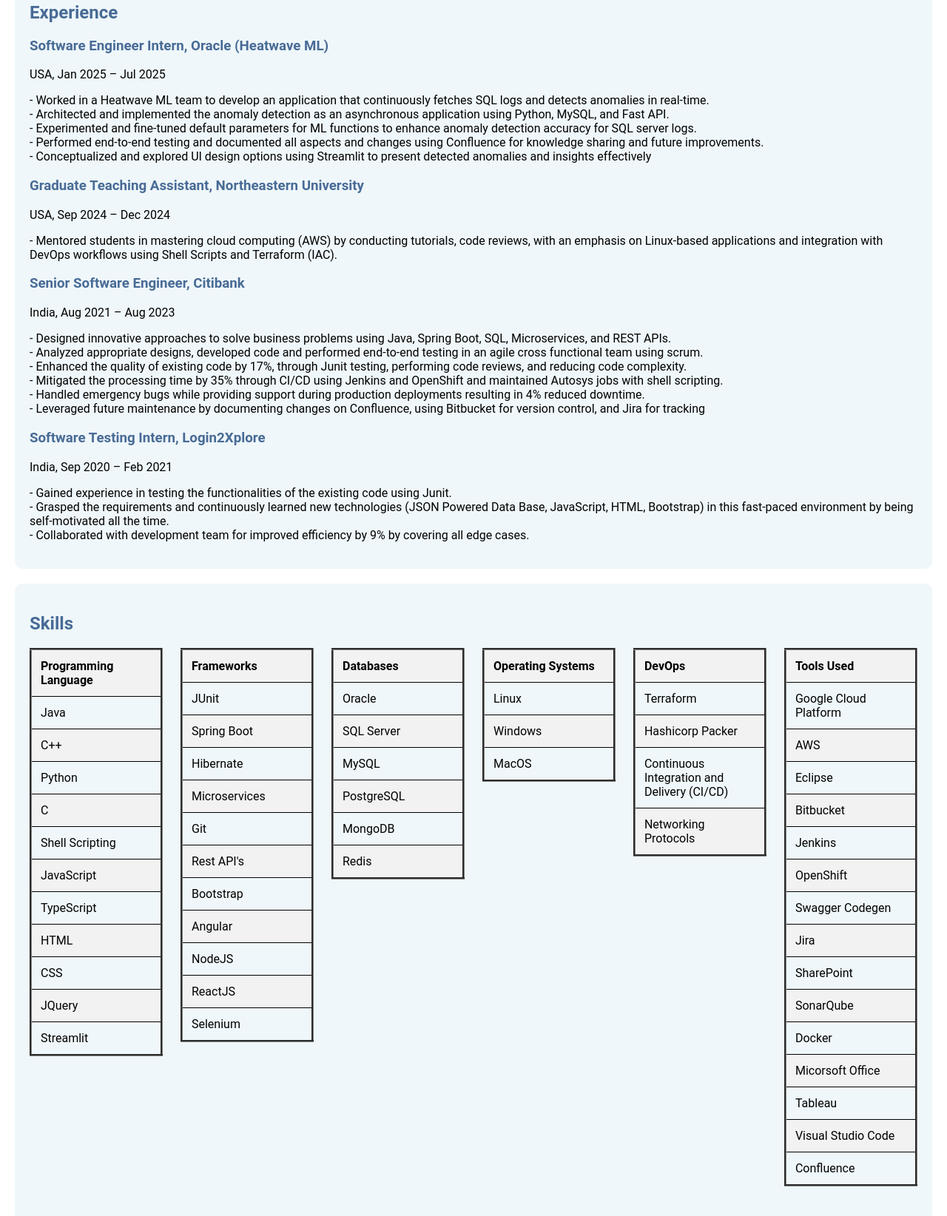
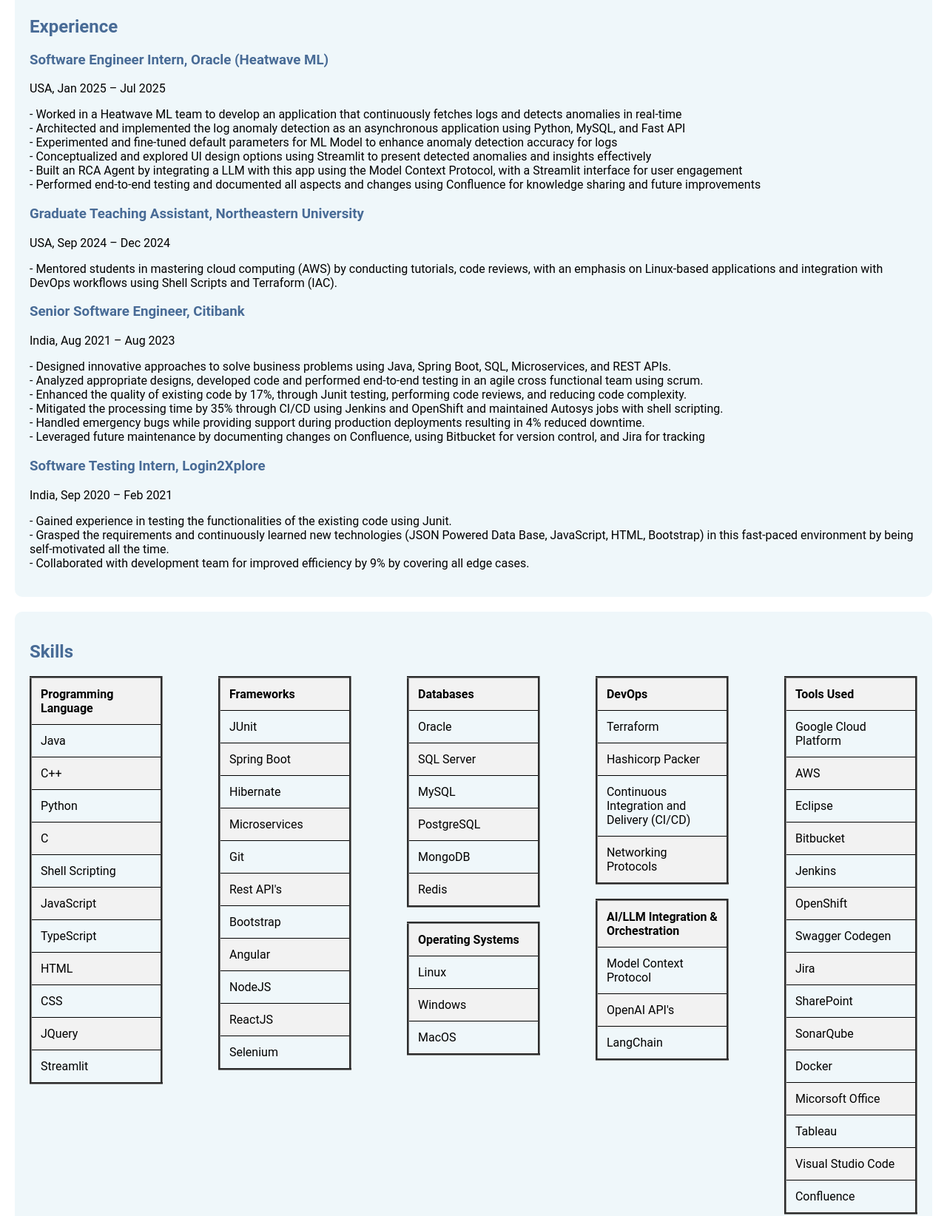
Before and after one commit to snehayenduri/snehayenduri.github.io, a plain HTML site: page index.html in a window 1280 px wide. Shown: the part 1200-2844 px from the top of the page at 74% size. Drawn offline with Linux system fonts and the light colour scheme.

Commit message:
adding oracle internship and skills gained

```diff
--- a/index.html
+++ b/index.html
@@ -54,7 +54,7 @@
             <p>Northeastern University, Boston, MA</p>
             <p>September 2023 - Dec 2025 (Expected)</p>
             <p>Courses: Application Engineering and Development, Data Management and Database Design, Network Structures and Cloud
-            Computing, Web Design and User Experience Engineering, Program Structures and Algorithms</p>
+            Computing, Web Design and User Experience Engineering, Program Structures and Algorithms, Advanced Big-Data Applications and Indexing Techniques, Software Quality Control and Management</p>
         </div>
         <div class = "edu-div">
             <img class = "edu-img" src="images/jntuh.jpeg" alt="JNTUHCEH">
@@ -70,11 +70,12 @@
         <div>
             <h3>Software Engineer Intern, Oracle (Heatwave ML)</h3>
             <p>USA, Jan 2025 – Jul 2025</p>
-            <p>- Worked in a Heatwave ML team to develop an application that continuously fetches SQL logs and detects anomalies in real-time. <br>
-               - Architected and implemented the anomaly detection as an asynchronous application using Python, MySQL, and Fast API. <br>
-               - Experimented and fine-tuned default parameters for ML functions to enhance anomaly detection accuracy for SQL server logs. <br>
-               - Performed end-to-end testing and documented all aspects and changes using Confluence for knowledge sharing and future improvements. <br>
-               - Conceptualized and explored UI design options using Streamlit to present detected anomalies and insights effectively</p>
+            <p>- Worked in a Heatwave ML team to develop an application that continuously fetches logs and detects anomalies in real-time <br>
+               - Architected and implemented the log anomaly detection as an asynchronous application using Python, MySQL, and Fast API <br>
+               - Experimented and fine-tuned default parameters for ML Model to enhance anomaly detection accuracy for logs <br>
+               - Conceptualized and explored UI design options using Streamlit to present detected anomalies and insights effectively <br>
+               - Built an RCA Agent by integrating a LLM with this app using the Model Context Protocol, with a Streamlit interface for user engagement <br>
+               - Performed end-to-end testing and documented all aspects and changes using Confluence for knowledge sharing and future improvements</p>
 
             <h3>Graduate Teaching Assistant, Northeastern University</h3>
             <p>USA, Sep 2024 – Dec 2024</p>
@@ -216,9 +217,7 @@
                         </tr>
                     </tbody>
                 </table>
-            </div>
-
-            <div class="skill-category">
+                <br>
                 <table border="3" style="border-collapse: collapse;">
                     <thead>
                         <tr>
@@ -238,6 +237,48 @@
                     </tbody>
                 </table>
             </div>
+
+            <!-- <div class="skill-category">
+                <table border="3" style="border-collapse: collapse;">
+                    <thead>
+                        <tr>
+                            <th>AI/LLM Integration & Orchestration</th>
+                        </tr>
+                    </thead>
+                    <tbody>
+                        <tr>
+                            <td>Model Context Protocol</td>
+                        </tr>
+                        <tr>
+                            <td>OpenAI API's</td>
+                        </tr>
+                        <tr>
+                            <td>LangChain</td>
+                        </tr>
+                    </tbody>
+                </table>
+            </div> -->
+
+            <!-- <div class="skill-category">
+                <table border="3" style="border-collapse: collapse;">
+                    <thead>
+                        <tr>
+                            <th>Operating Systems</th>
+                        </tr>
+                    </thead>
+                    <tbody>
+                        <tr>
+                            <td>Linux</td>
+                        </tr>
+                        <tr>
+                            <td>Windows</td>
+                        </tr>
+                        <tr>
+                            <td>MacOS</td>
+                        </tr>
+                    </tbody>
+                </table>
+            </div> -->
 
             <div class="skill-category">
                 <table border="3" style="border-collapse: collapse;">
@@ -260,6 +301,25 @@
                             <td>Networking Protocols</td>
                         </tr>
 
+                    </tbody>
+                </table>
+                <br>
+                <table border="3" style="border-collapse: collapse;">
+                    <thead>
+                        <tr>
+                            <th>AI/LLM Integration & Orchestration</th>
+                        </tr>
+                    </thead>
+                    <tbody>
+                        <tr>
+                            <td>Model Context Protocol</td>
+                        </tr>
+                        <tr>
+                            <td>OpenAI API's</td>
+                        </tr>
+                        <tr>
+                            <td>LangChain</td>
+                        </tr>
                     </tbody>
                 </table>
 
```
Also changed, not shown: 1 other file.
